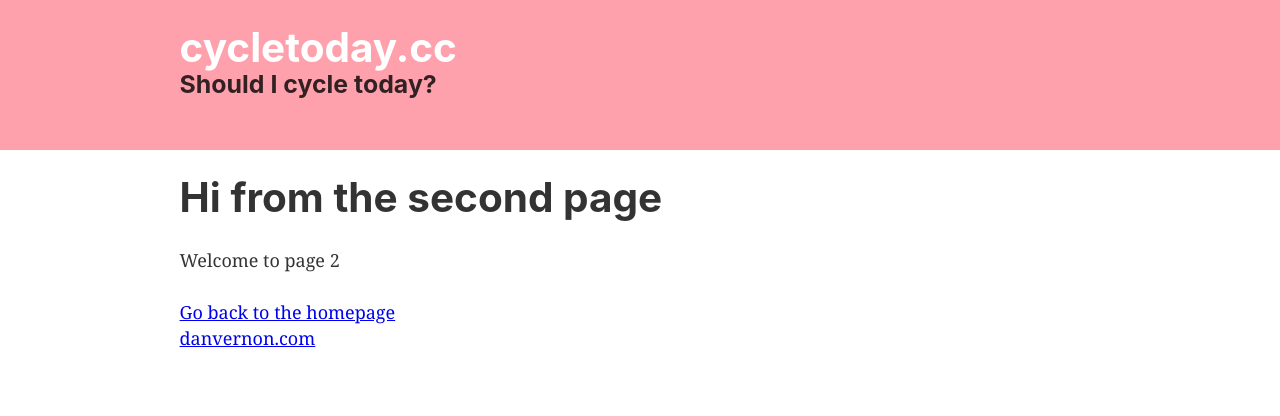
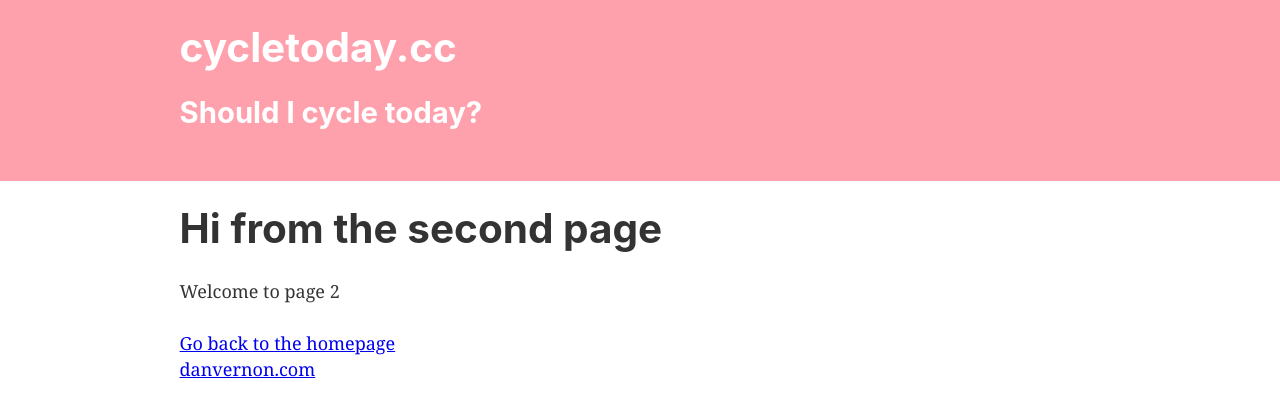
Before and after one commit to dan-vernon/cycletodayv1, a Gatsby site: page /page-2 in a window 1280 px wide. Built offline with nearby package versions, Linux system fonts and the light colour scheme; Gatsby itself is replaced by a stand-in of ours.

Commit message:
padding+h2 subtitle

```diff
--- a/src/components/header.js
+++ b/src/components/header.js
@@ -27,9 +27,12 @@ const Header = ({ siteTitle, siteSubTitle }) => (
           {siteTitle}
         </Link>
       </h1>
-      <h3>
+      <br />
+      <h2
+      style={{
+            color: `white`,}}>
         {siteSubTitle}
-      </h3>
+      </h2>
     </div>
   </header>
 )
```
